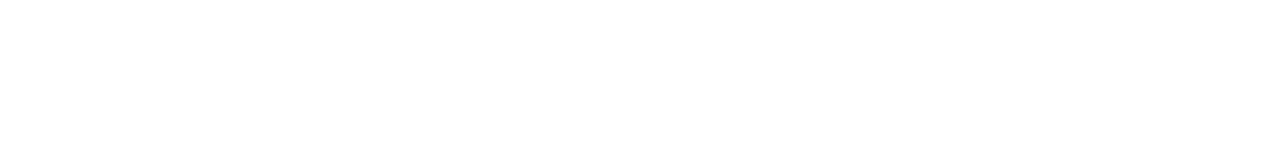
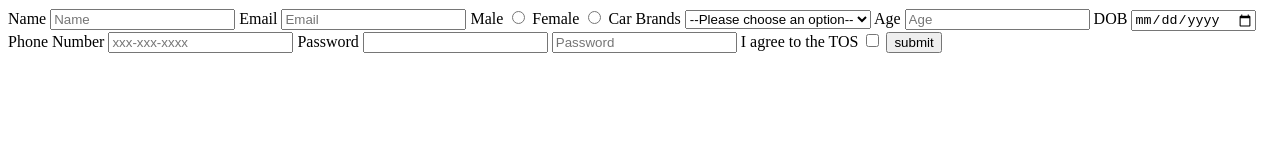
Before and after one commit to acciojob/signup-form-car-Nitish-kr-Mandal, a website: page main.html in a window 1280 px wide. Drawn offline with Linux system fonts and the light colour scheme.

Commit message:
created a submission

```diff
--- a/main.html
+++ b/main.html
@@ -8,6 +8,36 @@
 
 <body>
 	<!-- the entire body must be written by student -->
+	<form method="post">
+		<label for="name">Name</label>
+		<input type="text" id="name" placeholder="Name" required>
+		<label for="email">Email</label>
+		<input type="email" id="email" placeholder="Email" required>
+		<label for="gender_m">Male</label>
+		<input type="radio" id="gender_m" name="gender" required="">
+		<label for="gender_f">Female</label>
+		<input type="radio" id="gender_f" name="gender" required="">
+		<label for="cars">Car Brands</label>
+		<select id="cars">
+			<option>--Please choose an option--</option>
+			<option>Jaguar</option>
+			<option>BMW</option>
+			<option>TATA</option>
+		</select>
+		<label for="age">Age</label>
+		<input type="number" id="age" placeholder="Age" required>
+		<label for="dob">DOB</label>
+		<input type="date" id="dob" required>
+		<label for="tel">Phone Number</label>
+		<input type="tel" id="tel" placeholder="xxx-xxx-xxxx">
+		<label for="">Password</label>
+		<input type="" id="" required>
+		<label for=""></label>
+		<input type="password" id="password" placeholder="Password" required>
+		<label for="tos">I agree to the TOS</label>
+		<input type="checkbox" id="tos" required>
+		<button type="submit">submit</button>
+	</form>
     <script type="text/javascript" src="./script.js">
 </script>
 
```
